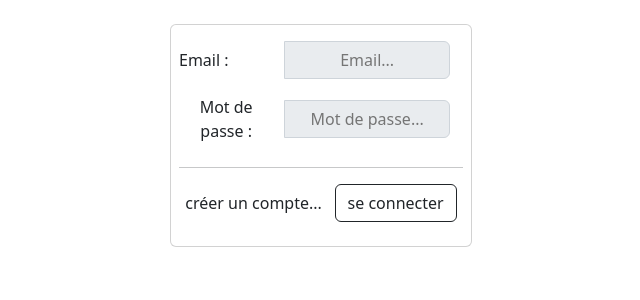
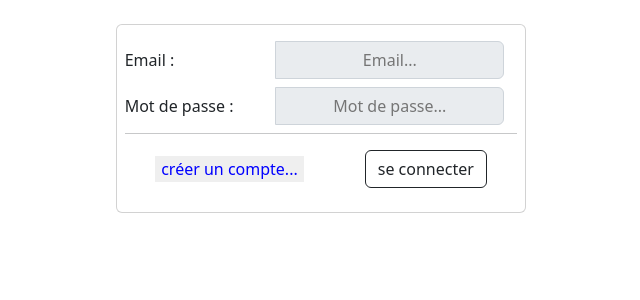
Before and after one commit to Beu-nwa/projet-fil-rouge-formation-.Net, a React (Create React App) app in the folder projet-fil-rouge/: page / in a window 1280 px wide. Shown: the top 300 px of the page, without its empty margins (319-959 px from the left). Built offline with nearby package versions, Linux system fonts and the light colour scheme.

Commit message:
structure du signForm et fonctionnalites du logForm

```diff
--- a/projet-fil-rouge/src/Components/Component/Form/LoginComp/LoginComp.css
+++ b/projet-fil-rouge/src/Components/Component/Form/LoginComp/LoginComp.css
@@ -0,0 +1,4 @@
+#createAccountBtn{
+    border: 0px;
+    color: blue;
+}
--- a/projet-fil-rouge/src/Components/Component/Form/LoginComp/LoginComp.jsx
+++ b/projet-fil-rouge/src/Components/Component/Form/LoginComp/LoginComp.jsx
@@ -1,12 +1,84 @@
-import React, { Component } from 'react'
+import React, { Component } from 'react';
+import './LoginComp.css';
+import { Users } from '../../../../datas/Users.js';
 
 export default class LoginComp extends Component {
     constructor(props) {
         super(props)
+        this.state = {
+            email: "",
+            password: "",
+        }
+    }
+    changeEmail = (e) => {
+        this.setState({
+            email: e.target.value
+        });
+    }
+    changePassword = (e) => {
+        this.setState({
+            password: e.target.value
+        });
+    }
+    checkUser = () => {
+        let logedUser = Users.filter(user => {
+            return user.mail === this.state.email && user.mdp === this.state.password
+        })
+        if (logedUser.length !== 0) {
+            this.props.changeActiveUser(logedUser);
+            alert("connecté");
+            return (
+                document.getElementById('mailInput').classList.remove("border-danger"),
+                document.getElementById('passwordInput').classList.remove("border-danger")
+            )
+        } else {
+            let userMail = Users.filter(user => {
+                return user.mail === this.state.email
+            })
+            if (userMail.length !== 0) {
+                return (
+                    document.getElementById('mailInput').classList.remove("border-danger"),
+                    document.getElementById('passwordInput').classList.add("border-danger"),
+                    document.getElementById('passwordAlert').classList.remove("d-none"),
+                    this.displayTime()
+                )
+            } else {
+                return (
+                    document.getElementById('passwordInput').classList.remove("border-danger"),
+                    document.getElementById('mailInput').classList.add("border-danger"),
+                    document.getElementById('mailAlert').classList.remove("d-none"),
+                    this.displayTime()
+                )
+            }
+        }
+    }
+    displayTime = () => {
+        setTimeout(() => {
+            return (document.getElementById('mailAlert').classList.add("d-none"),
+                document.getElementById('passwordAlert').classList.add("d-none"))
+        }, 2000);
     }
     render() {
         return (
-            <div>LoginComp</div>
+            <div className='card p-2'>
+                <label className='input-group row my-2 d-flex align-items-center'>
+                    <div className="col-5 d-flex align-items-start">Email :</div>
+                    <input id='mailInput' onChange={(e) => this.changeEmail(e)} className='col-7 input-group-text' type="email" placeholder='Email...' />
+                </label>
+                <div id='mailAlert' className='d-none alert alert-danger'>Email incorrect</div>
+                <label className='input-group row mb-2 d-flex align-items-center'>
+                    <div className="col-5 d-flex align-items-start">Mot de passe :</div>
+                    <input id='passwordInput' onChange={(e) => this.changePassword(e)} className='col-7 input-group-text' type="password" placeholder='Mot de passe...' />
+                </label>
+                <div id='passwordAlert' className='d-none alert alert-danger mb-2'>Mot de passe incorrect</div>
+                <hr className='my-0' />
+                <div className='d-flex align-items-center justify-content-around my-3'>
+                    <button onClick={() => this.props.changeIsActive()} id='createAccountBtn'>
+                        créer un compte...
+                    </button>
+                    <button onClick={() => this.checkUser()} className='btn btn-outline-dark'>se connecter</button>
+                </div>
+            </div>
         )
     }
 }
--- a/projet-fil-rouge/src/Components/Component/Form/LogsComp/LogsComp.jsx
+++ b/projet-fil-rouge/src/Components/Component/Form/LogsComp/LogsComp.jsx
@@ -8,19 +8,30 @@ export default class LogsComp extends Component {
         super(props)
         this.state = {
             isActive: true,
+            activeUser: [],
         }
+    }
+    changeActiveUser = (user) => {
+        this.setState ({
+            activeUser: user
+        })
+    }
+    changeIsActive = () => {
+        this.setState ({
+            isActive: !this.state.isActive
+        })
     }
     render() {
         return this.state.isActive ? (
             <div className='formContainer row justify-content-center'>
-                <div className='col col-3 my-4'>
-                    <SignInComp isActive={this.state.isActive} />
+                <div className='col col-sm-11 col-md-8 col-lg-5 col-xl-4 col-xxl-3 my-4'>
+                    <LoginComp changeActiveUser={this.changeActiveUser} changeIsActive={this.changeIsActive} />
                 </div>
             </div>
         ) : (
             <div className='formContainer row justify-content-center'>
-                <div className='col col-3 my-4'>
-                    <LoginComp />
+                <div className='col col-sm-11 col-md-8 col-lg-5 col-xl-4 col-xxl-3 my-4'>
+                    <SignInComp />
                 </div>
             </div >
         )
--- a/projet-fil-rouge/src/Components/Component/Form/SignInComp/SignInComp.jsx
+++ b/projet-fil-rouge/src/Components/Component/Form/SignInComp/SignInComp.jsx
@@ -3,28 +3,89 @@ import React, { Component } from 'react'
 export default class SignInComp extends Component {
     constructor(props) {
         super(props)
+        this.state = {
+            firstname: "",
+            lastname: "",
+            email: "",
+            passWord: "",
+            confirmPassWord: "",
+        }
+    }
+    changeFirstname = (e) => {
+        this.setState({
+            firstname: e.target.value
+        });
+    }
+    changeLastname = (e) => {
+        this.setState({
+            lastname: e.target.value
+        });
+    }
+    changeEmail = (e) => {
+        this.setState({
+            email: e.target.value
+        });
+    }
+    changePassword = (e) => {
+        this.setState({
+            passWord: e.target.value
+        });
+        this.comparePasswords(1, e);
+    }
+    changeConfirmePassword = (e) => {
+        this.setState({
+            confirmPassWord: e.target.value
+        });
+        this.comparePasswords(2, e);
+    }
+    comparePasswords = (x, e) => {
+        switch (x) {
+            case 1: e.target.value === this.state.confirmPassWord ? this.changePasswordColors("ok") : this.changePasswordColors("nok");
+                break;
+            case 2: e.target.value === this.state.passWord ? this.changePasswordColors("ok") : this.changePasswordColors("nok");
+                break;
+            default: console.log('la fonction comparePasswords a été déclanché sans passer par les cases');
+                break;
+        }
+    }
+    changePasswordColors = (x) => {
+        return x === "ok" ? (
+            document.getElementById('passwordInput').classList.remove("border-danger"),
+            document.getElementById('confirmPasswordInput').classList.remove("border-danger"),
+            document.getElementById('passwordInput').classList.add("border-success"),
+            document.getElementById('confirmPasswordInput').classList.add("border-success")
+        ) : (
+            document.getElementById('passwordInput').classList.remove("border-success"),
+            document.getElementById('confirmPasswordInput').classList.remove("border-success"),
+            document.getElementById('passwordInput').classList.add("border-danger"),
+            document.getElementById('confirmPasswordInput').classList.add("border-danger"));
     }
     render() {
         return (
             <div className='card p-2'>
                 <label className='input-group row my-2 d-flex align-items-center'>
+                    <div className="col-5 d-flex align-items-start">Nom :</div>
+                    <input onChange={(e) => this.changeFirstname(e)} className='col-7 input-group-text' name='nom' type="text" placeholder='Nom...' />
+                </label>
+                <label className='input-group row my-2 d-flex align-items-center'>
+                    <div className="col-5 d-flex align-items-start">Prénom :</div>
+                    <input onChange={(e) => this.changeLastname(e)} className='col-7 input-group-text' name='prenom' type="text" placeholder='Prénom...' />
+                </label>
+                <label className='input-group row my-2 d-flex align-items-center'>
                     <div className="col-5 d-flex align-items-start">Email :</div>
-                    <input className='col-7 input-group-text' type="text" placeholder='Email...' />
+                    <input onChange={(e) => this.changeEmail(e)} className='col-7 input-group-text' name='email' type="email" placeholder='Email...' />
                 </label>
                 <label className='input-group row my-2 d-flex align-items-center'>
                     <div className="col-5 d-flex align-items-start">Mot de passe :</div>
-                    <input className='col-7 input-group-text' type="text" placeholder='Mot de passe...' />
+                    <input onChange={(e) => this.changePassword(e)} id='passwordInput' className='col-7 input-group-text' name='password' type="password" placeholder='Mot de passe...' />
+                </label>
+                <label className='input-group row my-2 d-flex align-items-center'>
+                    <div className="col-5 d-flex align-items-start">Confirmer :</div>
+                    <input onChange={(e) => this.changeConfirmePassword(e)} id='confirmPasswordInput' className='col-7 input-group-text' type="password" placeholder='Confirmer mot de passe...' />
                 </label>
                 <hr />
-                <div className='d-flex align-items-center justify-content-around mb-3'>
-                    <div className=''>
-                        <span>
-                            créer un compte...
-                        </span>
-                    </div>
-                    <div className=''>
-                        <button className='btn btn-outline-dark'>se connecter</button>
-                    </div>
+                <div className='d-flex align-items-center justify-content-end mb-3'>
+                    <button className='btn btn-outline-dark'>S'inscrire</button>
                 </div>
             </div>
         )
--- a/projet-fil-rouge/src/datas/users.json
+++ b/projet-fil-rouge/src/datas/Users.js
@@ -1,5 +1,6 @@
-[
+export const Users = [
     {
+        "id": 1,
         "nom": "Pont",
         "prenom": "Pierre",
         "mail": "pierrepont@gmail.fr",
@@ -7,6 +8,7 @@
         "status": "moderateur"
     },
     {
+        "id": 2,
         "nom": "Nini",
         "prenom": "Toto",
         "mail": "totonini@gmail.fr",
@@ -14,6 +16,7 @@
         "status": "formateur"
     },
     {
+        "id": 3,
         "nom": "Combe",
         "prenom": "Benoit",
         "mail": "benoitcombe@gmail.fr",
@@ -21,6 +24,7 @@
         "status": "stagiaire"
     },
     {
+        "id": 4,
         "nom": "Letellier",
         "prenom": "Maxime",
         "mail": "maximeletellier@gmail.fr",
@@ -28,6 +32,7 @@
         "status": "stagiaire"
     },
     {
+        "id": 5,
         "nom": "Dubuis",
         "prenom": "Simon",
         "mail": "simondubuis@gmail.fr",
```
Also changed, not shown: projet-fil-rouge/src/Components/Component/Form/AlertComp/PasswordAlertComp.jsx (added, +11 -0 lines), projet-fil-rouge/src/datas/formations.js (renamed from projet-fil-rouge/src/datas/formations.json, +10 -10 lines), projet-fil-rouge/src/Components/Component/Form/AlertComp/AlertComp.css (added), projet-fil-rouge/src/Components/Component/Form/AlertComp/MailAlertComp.jsx (added).
